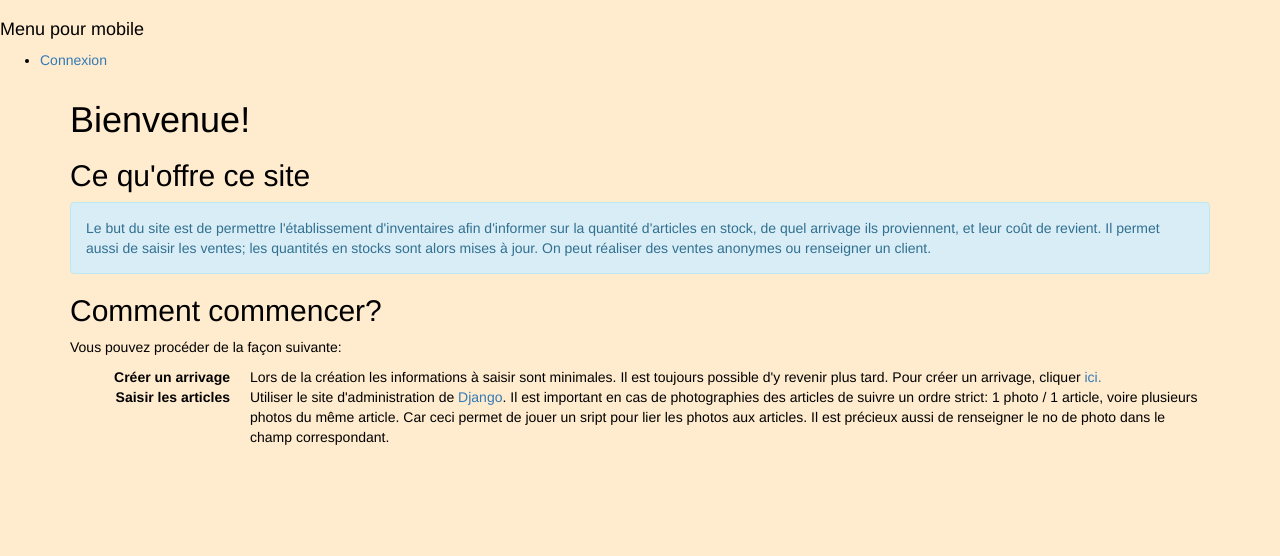
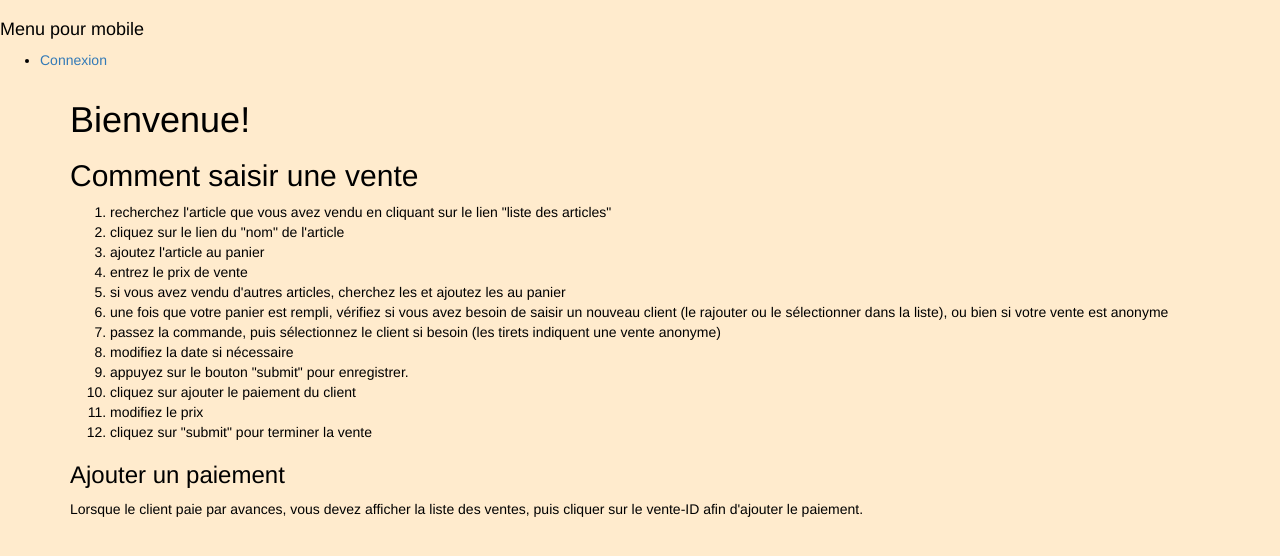
Before and after one commit to OlivierGaillard/zulma, a Django app: page / in a window 1280 px wide. Shown: the part 51-607 px from the top of the page. Run offline with Django 3.2, Linux system fonts and the light colour scheme; some libraries are stand-ins or nearby versions.

Commit message:
mode d'emploi, divers eclaircissements

```diff
--- a/cart/templates/cart/cart_content.html
+++ b/cart/templates/cart/cart_content.html
@@ -56,12 +56,6 @@
 
 <h3>Vente-ID: {{vente_pk}}</h3>
 <div class="container">
-         <div class="jumbotron">
-
-         <h2>Besoin d'ajouter un client?</h2>
-           <p>Avant de passer la commande vérifiez svp si votre client est dans la
-           <a href="{% url "cart:clients" %}">liste</a>. </p>
-         </div>
   <p><a class="btn btn-success" href="{% url "cart:checkout"  vente_pk %}">Passer la commande</a> </p>
 </div>
 
--- a/cart/templates/cart/ventes.html
+++ b/cart/templates/cart/ventes.html
@@ -13,21 +13,19 @@
           <th>Montant total</th>
           <th>Solde à payer</th>
           <th>Règlement terminé?</th>
-          <th>Modifier?</th>
       </tr>
       </thead>
 
       <tbody>
       {% for a in ventes %}
       <tr>
-          <td> <a title="Cliquer pour voir les détails" href="/cart/vente/{{a.pk}}">{{ a.pk }}</a> </td>
+          <td> <a title="Cliquer pour ajouter un paiement ou voir les détails de la vente" href="/cart/vente/{{a.pk}}">{{ a.pk }} paiement++ </a> </td>
           <td>{{ a.date|date:"D d/m/y" }}</td>
           <td>{{ a.cartitem_set.first.article.nom }}</td>
           <td>{{ a.client.nom|default_if_none:"anonyme" }}</td>
           <td>{{ a.montant|intcomma }}</td>
           <td>{{ a.solde_paiements|intcomma}}</td>
           <td>{{ a.reglement_termine|yesno:"Oui,Non" }}</td>
-          <td> <a title="Cliquer pour modifier" href="/cart/vente_update/{{a.pk}}">Modifier {{ a.pk }}</a> </td>
       </tr>
       {% endfor %}
       <tr>
--- a/dproject/templates/index.html
+++ b/dproject/templates/index.html
@@ -30,37 +30,30 @@
     <h1>Bienvenue!</h1>
     {% endif %}
 
-    <h2>Ce qu'offre ce site</h2>
+    <h2>Comment saisir une vente</h2>
 
+<p>
+    <ol>
+      <li>recherchez l'article que vous avez vendu en cliquant sur le lien "liste des articles"</li>
+      <li>cliquez sur le lien du "nom" de l'article</li>
+      <li>ajoutez l'article au panier</li>
+      <li>entrez le prix de vente</li>
+      <li>si vous avez vendu d'autres articles, cherchez les et ajoutez les au panier</li>
+      <li>une fois que votre panier est rempli, vérifiez si vous avez besoin de saisir un nouveau client (le rajouter
+      ou le sélectionner dans la liste), ou bien si votre vente est anonyme</li>
+      <li>passez la commande, puis sélectionnez le client si besoin (les tirets indiquent une vente anonyme)</li>
+      <li>modifiez la date si nécessaire</li>
+      <li>appuyez sur le bouton "submit" pour enregistrer.</li>
+      <li>cliquez sur ajouter le paiement du client</li>
+      <li>modifiez le prix</li>
+      <li>cliquez sur "submit" pour terminer la vente</li>
+    </ol>
+  </p>
 
+  <h3>Ajouter un paiement</h3>
 
-    <p class="alert alert-info">Le but du site est de permettre l'établissement d'inventaires afin d'informer sur
-        la quantité d'articles en stock, de quel arrivage ils proviennent,
-        et leur coût de revient. Il permet aussi de saisir les ventes; les quantités en stocks sont alors mises
-        à jour. On peut réaliser des ventes anonymes ou renseigner un client.
-    </p>
-
-
-<h2>Comment commencer?</h2>
-    <p>
-        Vous pouvez procéder de la façon suivante:
-    </p>
-
-
-    <dl class="dl-horizontal">
-        <dt>Créer un arrivage</dt>
-          <dd>Lors de la création les informations à saisir sont minimales. Il est
-      toujours possible d'y revenir plus tard. Pour créer un arrivage, cliquer
-          <a href="#">ici.</a>
-          </dd>
-
-        <dt>Saisir les articles</dt>
-        <dd>Utiliser le site d'administration de <a href="admin/">Django</a>. Il est important en cas de photographies des
-        articles de suivre un ordre strict: 1 photo / 1 article, voire plusieurs photos du même article.
-        Car ceci permet de jouer un sript pour lier les photos aux articles. Il est précieux aussi
-        de renseigner le no de photo dans le champ correspondant.</dd>
-
-    </dl>
+  <p>Lorsque le client paie par avances, vous devez afficher la liste des ventes, puis
+  cliquer sur le vente-ID afin d'ajouter le paiement.</p>
 
 
 
```
